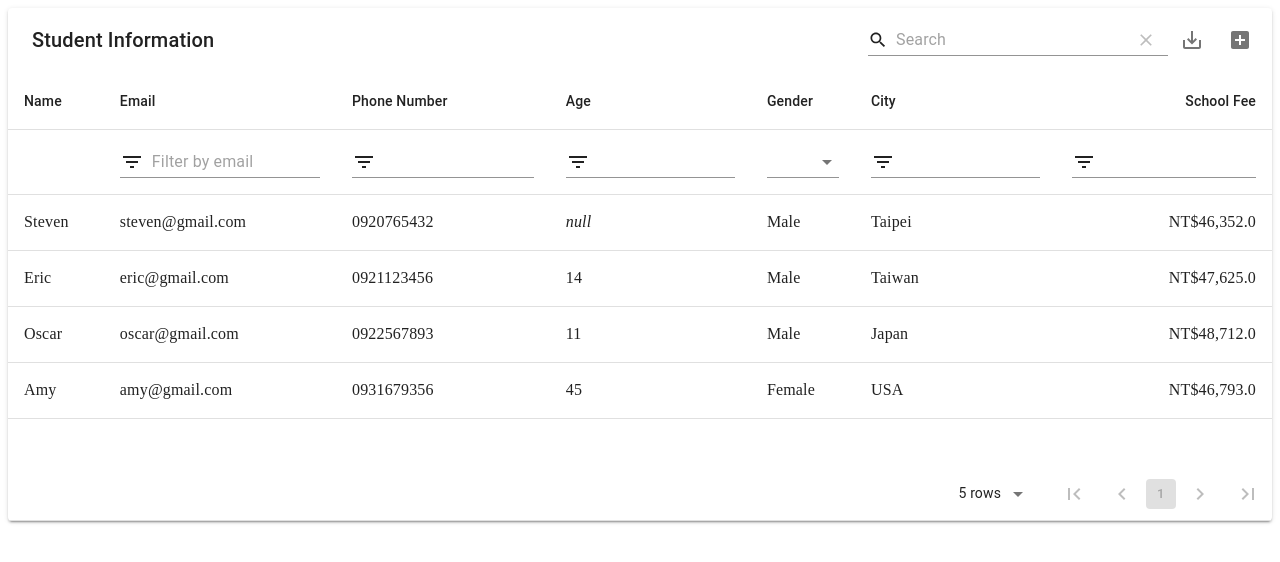
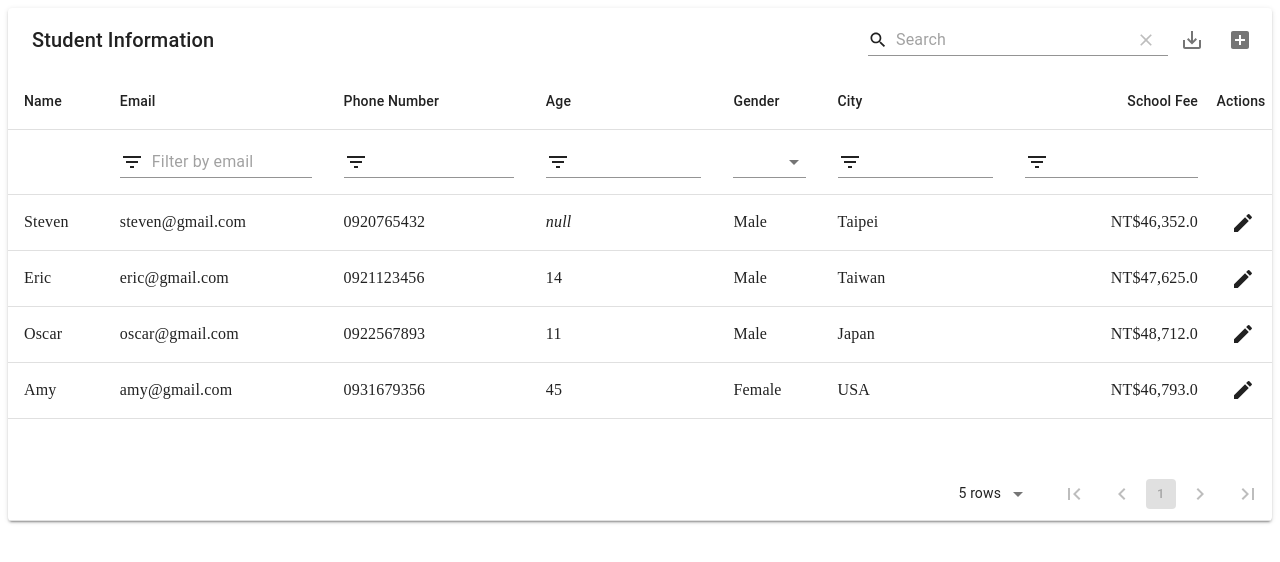
Before and after one commit to pluto123/material_table, a React (Create React App) app: page / in a window 1280 px wide. Shown: the top 562 px of the page. Built offline with nearby package versions, Linux system fonts and the light colour scheme.

Commit message:
在 Console 中顯示更新資料

```diff
--- a/src/App.js
+++ b/src/App.js
@@ -90,6 +90,10 @@ function App() {
           onRowAdd: (newRow)=>new Promise((resolve, reject)=>{
             setTableData([...tableData, newRow])
             setTimeout(()=>resolve(), 1000)
+          }),
+          onRowUpdate: (newRow, oldRow)=>new Promise((resolve, reject)=>{
+            console.log(newRow, oldRow)
+            setTimeout(()=>resolve(), 1000)
           })
         }}
       />
```
